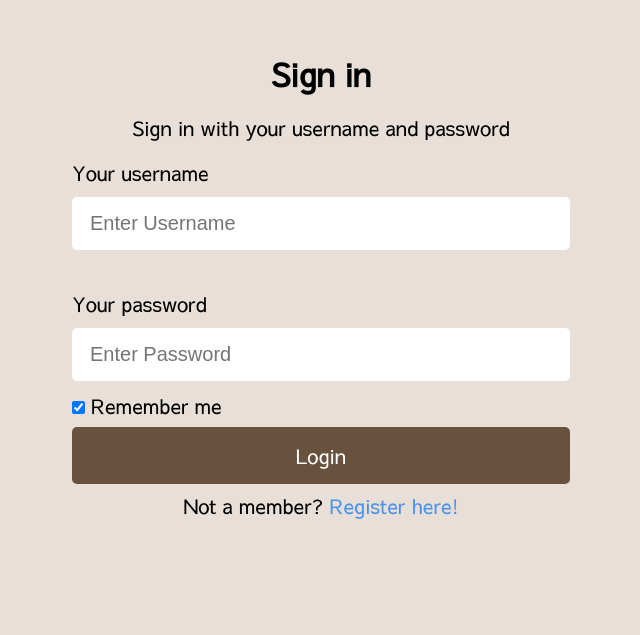
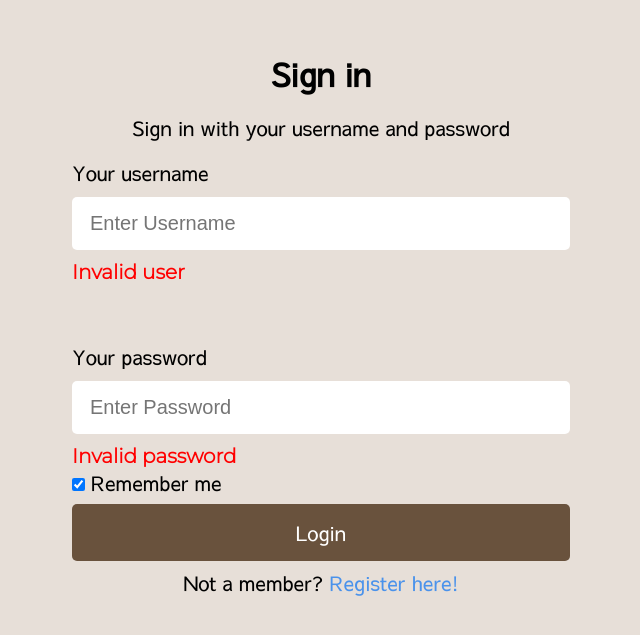
Before and after one commit to Drakonchyk/note, a Flask app: page /login in a window 1280 px wide. Shown: the top 635 px of the page, without its empty margins (319-959 px from the left). Run offline with Flask 3, Linux system fonts and the light colour scheme.

Commit message:
added mistakes case to login

```diff
--- a/static/login.css
+++ b/static/login.css
@@ -111,6 +111,13 @@ button:hover {
     text-decoration: none;
   }
 
+
+  .mistake{
+    color: red;
+    font-size: 20px;
+    font-family: 'Montserrat', sans-serif;
+  }
+
   /* Media queries for the responsiveness of the page */
   /* @media screen and (max-width: 600px) {
     form{
--- a/templates/login.html
+++ b/templates/login.html
@@ -27,12 +27,18 @@
             <!-- Username -->
             <label for="username">Your username</label>
             <input type="text" placeholder="Enter Username" name="username" required>
+            <div class="mistake">
+                <label for="user-prob"><b>Invalid user</b></label>
+                </div>
 
             <br><br>
 
             <!-- Password -->
             <label for="pswrd">Your password</label>
             <input type="password" placeholder="Enter Password" name="pswrd" required>
+            <div class="mistake">
+                <label for="pwd-prob"><b>Invalid password</b></label>
+                </div>
 
             <!-- sub container for the checkbox and forgot password link -->
             <div class="subcontainer">
```
Also changed, not shown: other parts of static/login.css (+1 -1 lines).
